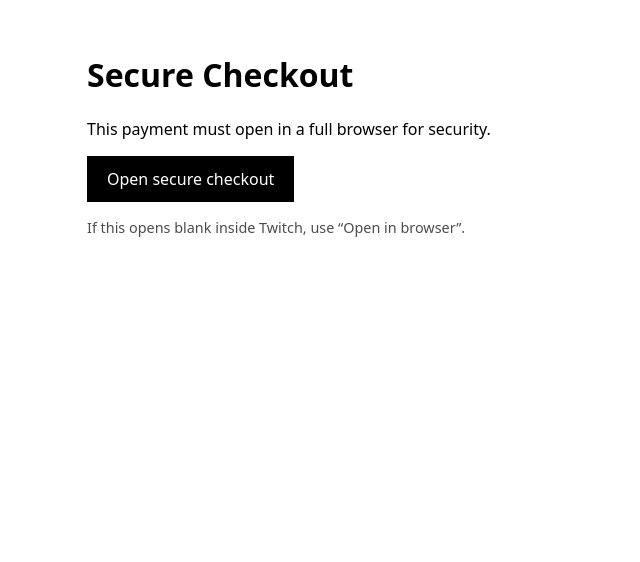
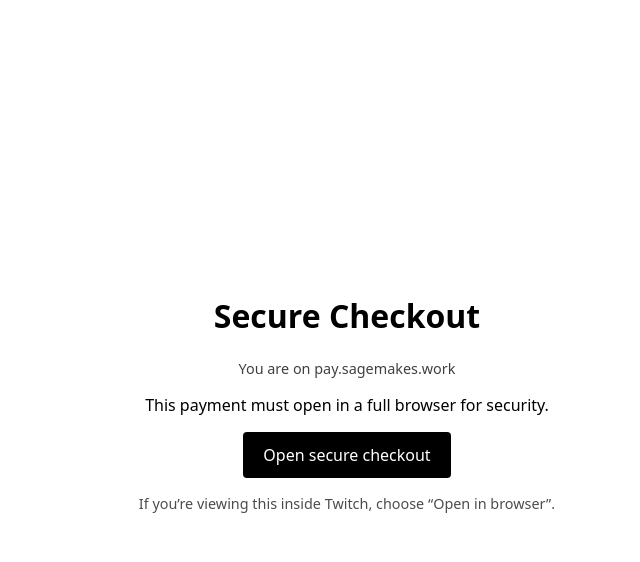
Before and after one commit to sagemakes/pay, a plain HTML site: page index.html in a window 1280 px wide. Shown: the whole page, without its empty margins (293-933 px from the left). Drawn offline with Linux system fonts and the light colour scheme.

Commit message:
Update index.html

```diff
--- a/index.html
+++ b/index.html
@@ -5,19 +5,43 @@
   <title>Secure Checkout</title>
   <meta name="viewport" content="width=device-width, initial-scale=1">
 </head>
-<body style="font-family: system-ui, -apple-system, sans-serif; padding: 2rem; max-width: 520px; margin: auto;">
+<body style="
+  font-family: system-ui, -apple-system, sans-serif;
+  margin: 0;
+  min-height: 100vh;
+  display: flex;
+  align-items: center;
+  justify-content: center;
+  text-align: center;
+">
+  <main style="padding: 2rem; max-width: 520px;">
     <h1>Secure Checkout</h1>
-  <p>This payment must open in a full browser for security.</p>
+
+    <p style="opacity: 0.75; font-size: 0.9rem;">
+      You are on pay.sagemakes.work
+    </p>
+
+    <p>
+      This payment must open in a full browser for security.
+    </p>
 
     <p>
       <a href="https://buy.stripe.com/00w8wHcLV3iNcdl9664Ni00"
-       style="display:inline-block;padding:0.75rem 1.25rem;background:#000;color:#fff;text-decoration:none;">
+         style="
+           display: inline-block;
+           padding: 0.75rem 1.25rem;
+           background: #000;
+           color: #fff;
+           text-decoration: none;
+           border-radius: 4px;
+         ">
         Open secure checkout
       </a>
     </p>
 
-  <p style="font-size:0.9rem;opacity:0.7;">
-    If this opens blank inside Twitch, use “Open in browser”.
+    <p style="font-size: 0.9rem; opacity: 0.7;">
+      If you’re viewing this inside Twitch, choose “Open in browser”.
     </p>
+  </main>
 </body>
 </html>
```
Lines whose indentation alone changed are shown as unchanged.
